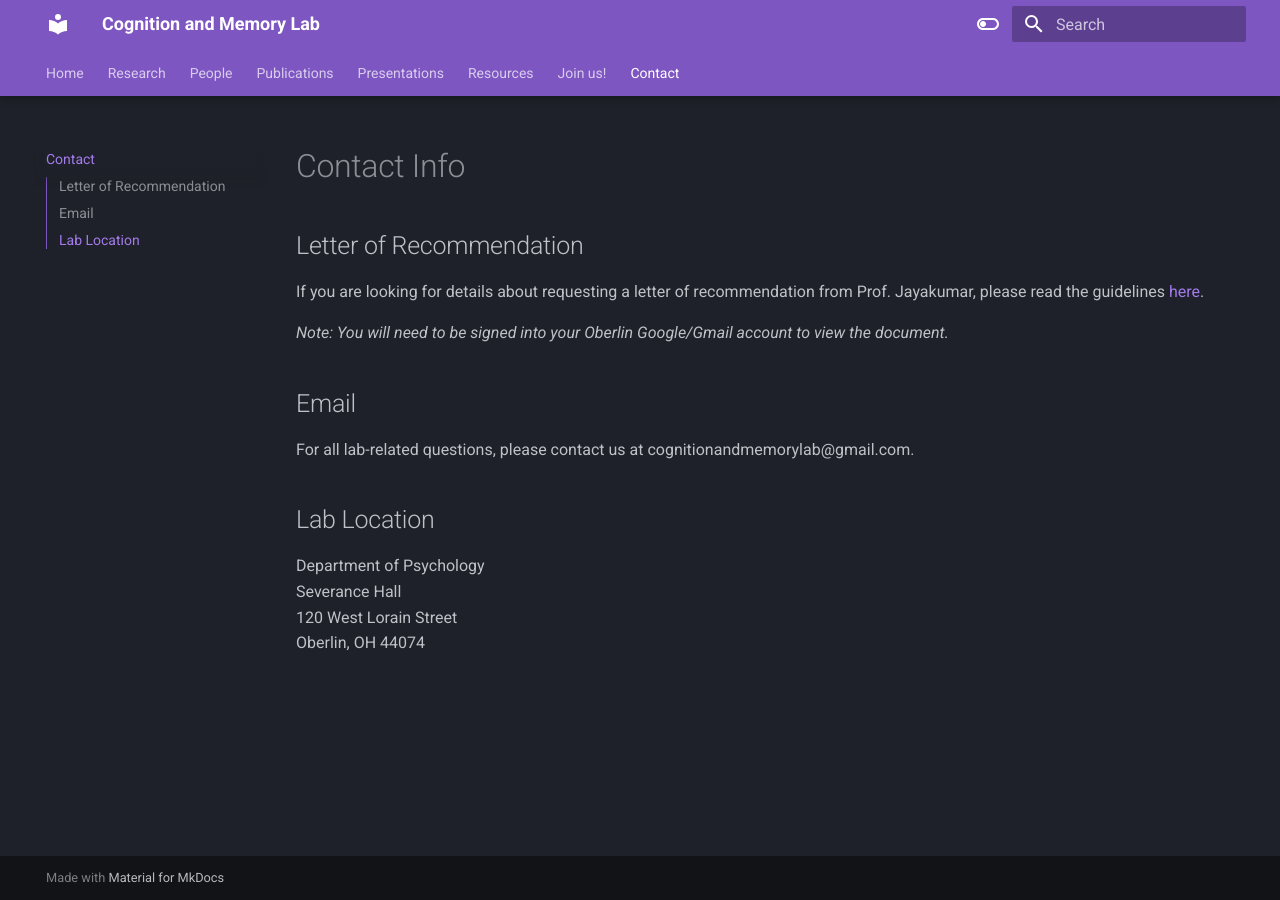
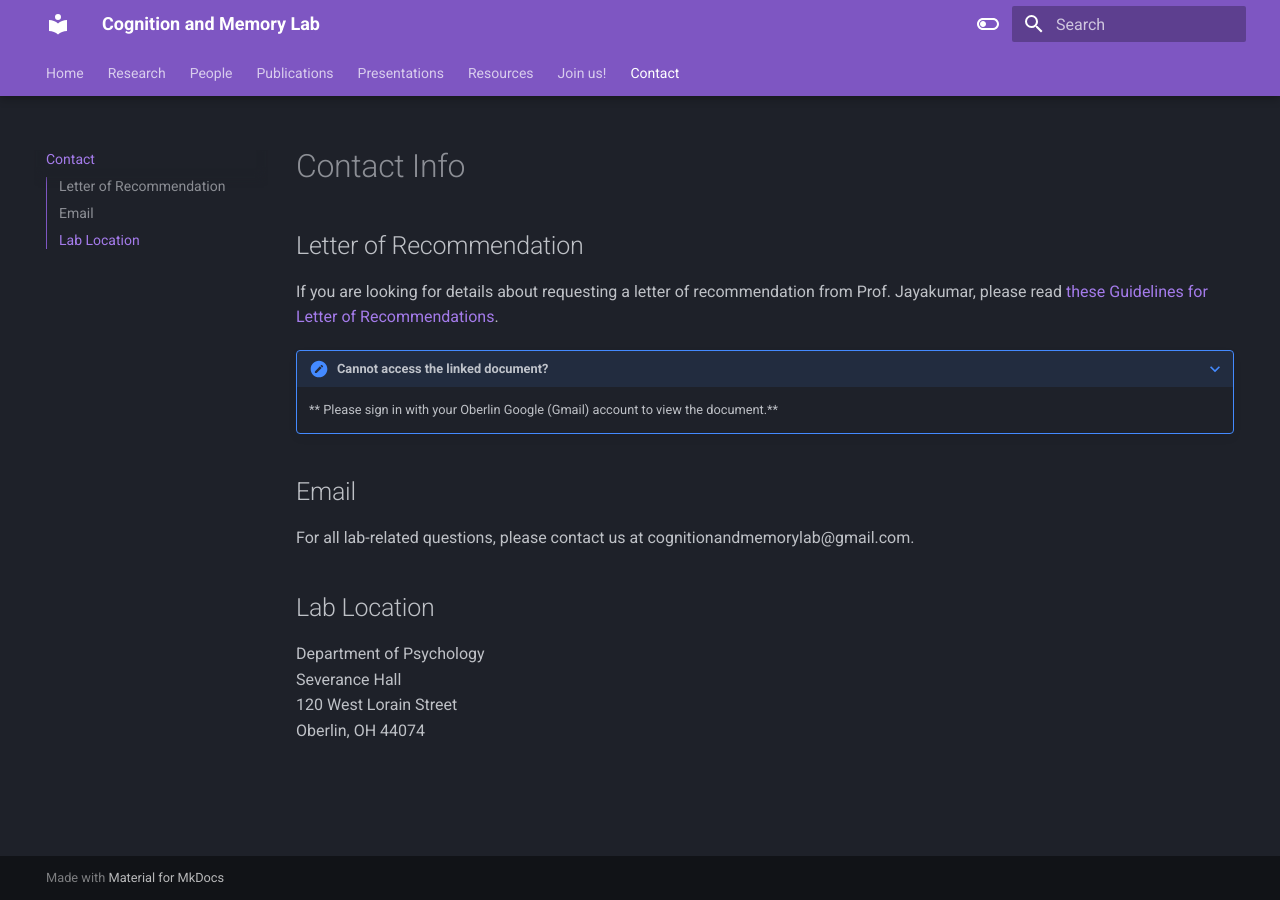
Before and after one commit to manasijkumar/CML-website, an MkDocs documentation site: the page built from docs/contact.md, in a window 1280 px wide. Built offline with MkDocs 1.6.1 and Material for MkDocs 9.7.7, drawn with Linux system fonts in a browser that asks for light colours.

Commit message:
updated a callout on the comtact us page

```diff
--- a/docs/contact.md
+++ b/docs/contact.md
@@ -3,9 +3,11 @@
 # Contact Info
 
 ## Letter of Recommendation
-If you are looking for details about requesting a letter of recommendation from Prof. Jayakumar, please read the guidelines [here](https://docs.google.com/document/d/1nmTRiPsBsw8b7AfV_IzyRtEwbPJlUIV-Ul4ylLm_Y4Q/edit?usp=sharing){:target="_blank"}.
+If you are looking for details about requesting a letter of recommendation from Prof. Jayakumar, please read [these Guidelines for Letter of Recommendations](https://docs.google.com/document/d/1nmTRiPsBsw8b7AfV_IzyRtEwbPJlUIV-Ul4ylLm_Y4Q/edit?usp=sharing){:target="_blank"}.
 
-*Note: You will need to be signed into your Oberlin Google/Gmail account to view the document.*
+???+ note "Cannot access the linked document?"
+    ** Please sign in with your Oberlin Google (Gmail) account to view the document.**
+
 
 ## Email
 For all lab-related questions, please contact us at cognitionandmemorylab@gmail.com.
```
